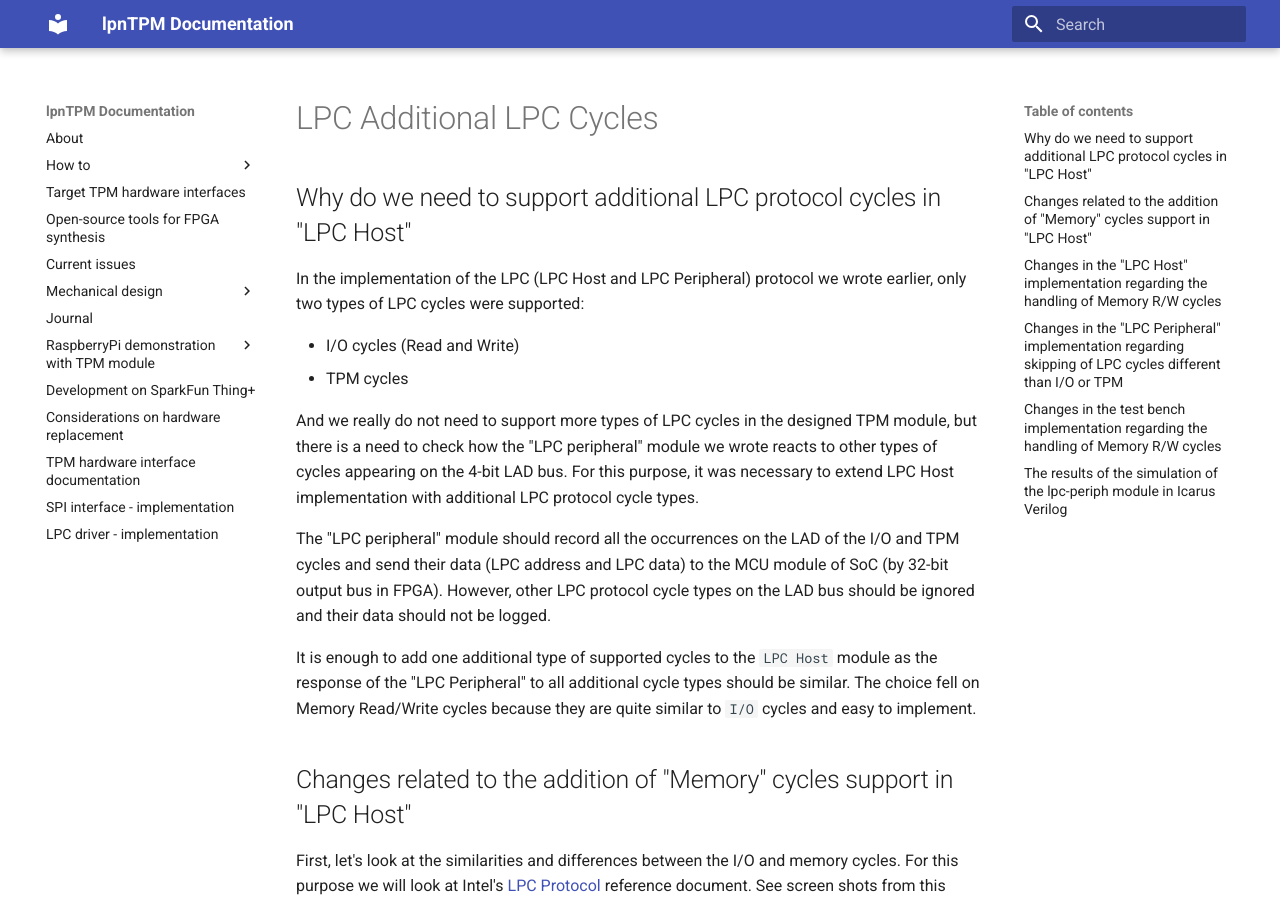
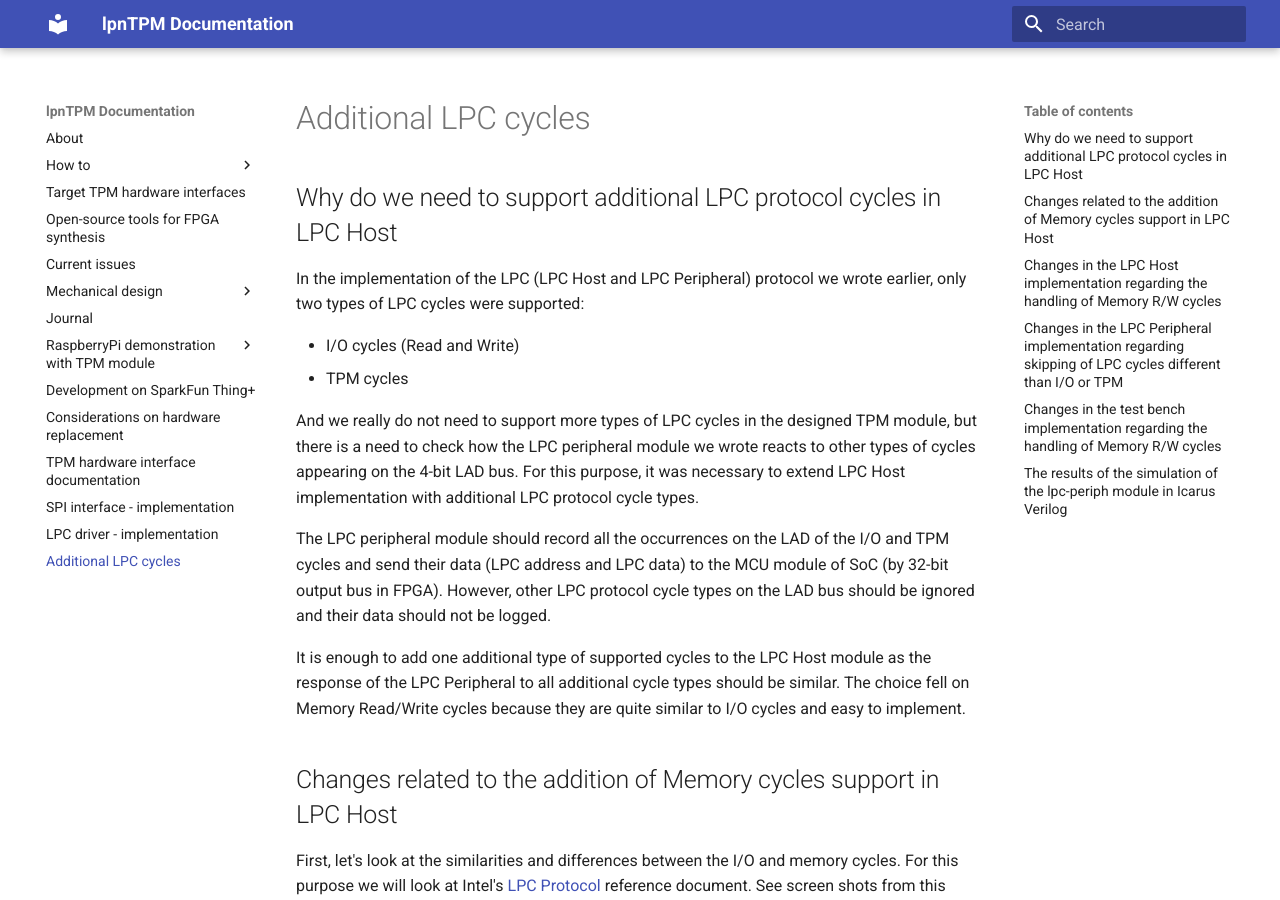
Before and after one commit to lpn-plant/lpntpm-docs, an MkDocs documentation site: the page built from docs/LPC_Additional_LPC_Cycles.md, in a window 1280 px wide and 900 px high. Built offline with MkDocs 1.6.1 and Material for MkDocs 9.7.7, drawn with Linux system fonts in a browser that asks for light colours; some of the changed text lies outside the part shown.

Commit message:
docs/LPC_Additional_LPC_Cycles.md: fix rendering, style and typos, update mkdocs.yml

````diff
--- a/docs/LPC_Additional_LPC_Cycles.md
+++ b/docs/LPC_Additional_LPC_Cycles.md
@@ -1,4 +1,4 @@
-## Why do we need to support additional LPC protocol cycles in "LPC Host"
+## Why do we need to support additional LPC protocol cycles in LPC Host
 
 In the implementation of the LPC (LPC Host and LPC Peripheral) protocol we wrote
 earlier, only two types of LPC cycles were supported:
@@ -7,22 +7,22 @@ earlier, only two types of LPC cycles were supported:
 + TPM cycles
 
 And we really do not need to support more types of LPC cycles in the designed
-TPM module, but there is a need to check how the "LPC peripheral" module we wrote
+TPM module, but there is a need to check how the LPC peripheral module we wrote
 reacts to other types of cycles appearing on the 4-bit LAD bus. For this purpose,
 it was necessary to extend LPC Host implementation with additional LPC protocol
 cycle types.
 
-The "LPC peripheral" module should record all the occurrences on the LAD of the
+The LPC peripheral module should record all the occurrences on the LAD of the
 I/O and TPM cycles and send their data (LPC address and LPC data) to the
 MCU module of SoC (by 32-bit output bus in FPGA). However, other LPC protocol cycle
 types on the LAD bus should be ignored and their data should not be logged.
 
-It is enough to add one additional type of supported cycles to the `LPC Host`
-module as the response of the "LPC Peripheral" to all additional cycle types
+It is enough to add one additional type of supported cycles to the LPC Host
+module as the response of the LPC Peripheral to all additional cycle types
 should be similar. The choice fell on Memory Read/Write cycles because they are
-quite similar to `I/O` cycles and easy to implement.
+quite similar to I/O cycles and easy to implement.
 
-## Changes related to the addition of "Memory" cycles support in "LPC Host"
+## Changes related to the addition of Memory cycles support in LPC Host
 
 First, let's look at the similarities and differences between the I/O and memory
 cycles. For this purpose we will look at Intel's [LPC Protocol](https://www.intel.com/content/dam/www/program/design/us/en/documents/low-pin-count-interface-specification.pdf) reference document.
@@ -33,6 +33,7 @@ The most important here are the `START` and `CYCTYPE` fields:
 
 + START has value: 0000b
 + CYCTYPE has values: 0000b or 0010b
+
 And we also see that whole I/O cycle has a length of 13 clock cycles.
 
 Second we have description of Memory cycles:
@@ -44,10 +45,11 @@ The most important here are also the `START` and `CYCTYPE` fields:
 
 + START has value: 0000b
 + CYCTYPE has values: 0100b or 0110b
-And we also see that whole `Memory R/W` cycle has a length of 21 (read) or 17 (write)
-clock cycles. The field Address on LAD bus is longer compared to `I/O` cycles.
 
-## Changes in the "LPC Host" implementation regarding the handling of `Memory R/W` cycles
+And we also see that whole Memory R/W cycle has a length of 21 (read) or 17 (write)
+clock cycles. The field Address on LAD bus is longer compared to I/O cycles.
+
+## Changes in the LPC Host implementation regarding the handling of Memory R/W cycles
 
 1. First, we added the `ctrl_memory_cycle_i` input signal to the `lpc_host` port
 list - see in code:
@@ -87,7 +89,7 @@ module lpc_host (clk_i, ctrl_addr_i, ctrl_data_i, ctrl_nrst_i, ctrl_lframe_i,
 2. Secondly, in the `LPC_ST_START` phase of the LPC cycle (FSM machine), depending
    on the state of the `ctrl_memory_cycle_i` input (high state means Memory cycle),
    we changed the value of the CYCTYPE field on the LAD bus to the one appropriate
-   for the `Memory` cycle - see code:
+   for the Memory cycle - see code:
 
 ```verilog
       else if (fsm_host_state == `LPC_ST_START) begin
@@ -133,13 +135,14 @@ module lpc_host (clk_i, ctrl_addr_i, ctrl_data_i, ctrl_nrst_i, ctrl_lframe_i,
 . . .
 ```
 
-## Changes in the "LPC Peripheral" implementation regarding skipping of LPC cycles different than `I/O` or `TPM`
+## Changes in the LPC Peripheral implementation regarding skipping of LPC cycles different than I/O or TPM
 
 +  First, one internal signal has been added:
 
 ```verilog
 reg skipCycle;               // 1 -indicates that this cycle is not I/O or TPM cycle
 ```
+
 + On the main state machine (FSM) supporting LPC cycles - states `LPC_ST_IDLE`
 and` LPC_ST_START` were modified:
 
@@ -176,7 +179,7 @@ using the signal state of the `skipCycle`
 This causes LPC cycle data not to be recorded on the output bus for cycles other
  than I/O and TPM.
 
-## Changes in the `test bench` implementation regarding the handling of `Memory R/W` cycles
+## Changes in the `test bench` implementation regarding the handling of Memory R/W cycles
 
 + In the test bench, firstly we added `memory_cycle_sig` to the list of internal
   signals of the `lpc_periph_tb` module:
@@ -187,6 +190,7 @@ This causes LPC cycle data not to be recorded on the output bus for cycles other
     integer i, j;
     reg memory_cycle_sig;
 ```
+
 + Second, to the main loop sending the cycle data to module `lpc_host` we add
    second for loop for setting `memory_cycle_sig` signal value. In this way, the
  I/O and memory cycles are alternately sent:
@@ -239,8 +243,8 @@ Now let's look at the third simulation:
 
 
 We can also observe on the last simulation that while the state of
-the `memory_cycle_sig` signal is high (`Memory` cycle) there is never a change in the
-state of the output bus `TDATABOu [31: 0]`. Signal `periph_en` (High) is also never
-generated when `memory_cycle_sig` signal is high. Such behavior of `LPC Peripheral`
-was expected before simulating the `LPC pripheral` operation - `I/O` cycles should
-be recorded, other cycle types should be ignored.
+the `memory_cycle_sig` signal is high (Memory cycle) there is never a change in
+the state of the output bus `TDATABOu [31: 0]`. Signal `periph_en` (High) is
+also never generated when `memory_cycle_sig` signal is high. Such behavior of
+LPC Peripheral was expected before simulating the LPC pripheral operation -
+I/O cycles should  be recorded, other cycle types should be ignored.
--- a/mkdocs.yml
+++ b/mkdocs.yml
@@ -36,3 +36,4 @@ nav:
   - 'TPM hardware interface documentation': tpm_lpc_spi_interface.md
   - 'SPI interface - implementation': tpm-spi-dev.md
   - 'LPC driver - implementation': TPM_with_LPC_protocol.md
+  - 'Additional LPC cycles': LPC_Additional_LPC_Cycles.md
````
Also changed, not shown: other parts of docs/LPC_Additional_LPC_Cycles.md (+8 -8 lines).
